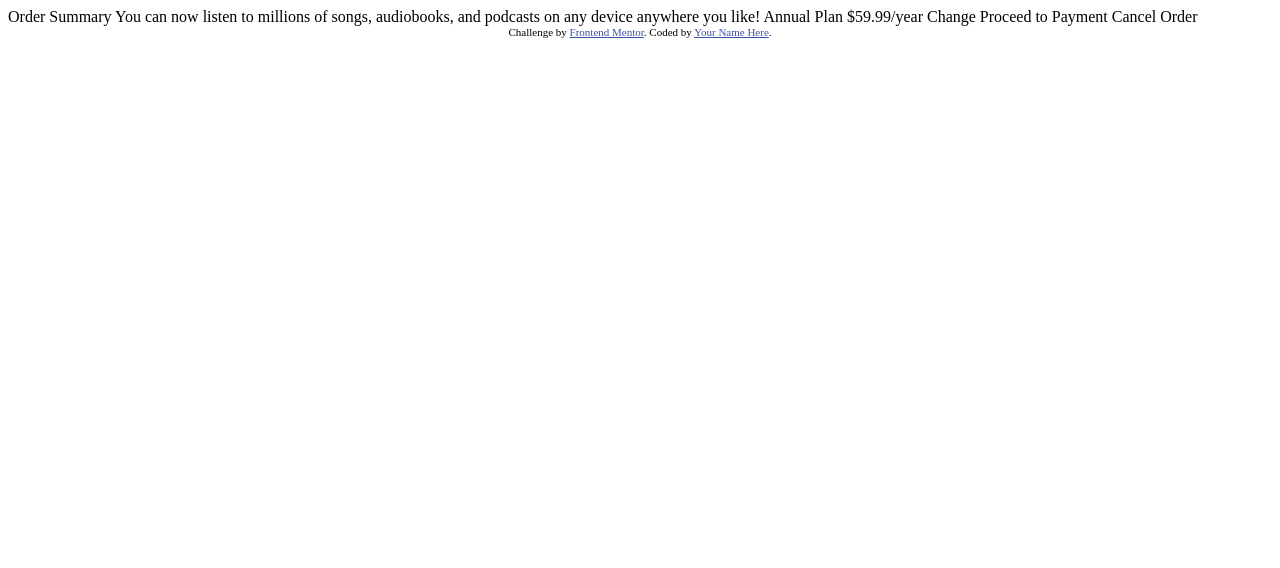
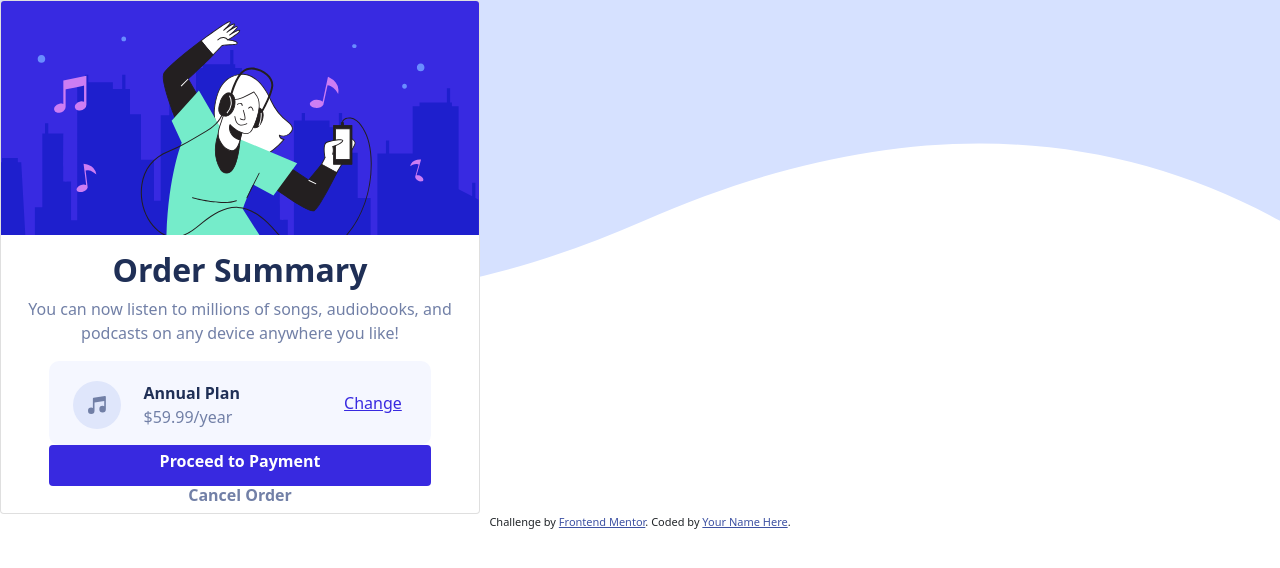
Before and after one commit to danielchang2001/Order-Summary-Component-Challenge, a plain HTML site: page index.html in a window 1280 px wide. Drawn offline with nearby package versions, Linux system fonts and the light colour scheme.

Commit message:
Added all html componenets with coloring. Need to change font, add borders, change alignment and position.

```diff
--- a/index.html
+++ b/index.html
@@ -3,35 +3,68 @@
 <head>
   <meta charset="UTF-8">
   <meta name="viewport" content="width=device-width, initial-scale=1.0"> <!-- displays site properly based on user's device -->
-
   <link rel="icon" type="image/png" sizes="32x32" href="./images/favicon-32x32.png">
-
   <title>Frontend Mentor | Order summary card</title>
+  <!-- Bootstrap CDN -->
+  <link href="https://cdn.jsdelivr.net/npm/bootstrap@5.1.3/dist/css/bootstrap.min.css" rel="stylesheet" integrity="sha384-1BmE4kWBq78iYhFldvKuhfTAU6auU8tT94WrHftjDbrCEXSU1oBoqyl2QvZ6jIW3" crossorigin="anonymous">
 
   <!-- Feel free to remove these styles or customise in your own stylesheet 👍 -->
   <style>
     .attribution { font-size: 11px; text-align: center; }
     .attribution a { color: hsl(228, 45%, 44%); }
+
+    .card {
+      width: 30rem;
+      align-items: center;
+      text-align: center;
+    }
+    .container {
+      width: 80%;
+      background-color: hsl(225, 100%, 98%);
+      border-radius: 10px;
+
+    }
+    .row {
+      margin-top: 20px;
+      margin-left: 0px;
+      margin-right: -18px;
+    }
+    .btn {
+      background-color: hsl(245, 75%, 52%);
+      width: 80%;
+    }
   </style>
 </head>
 <body>
-
-  Order Summary
-
-  You can now listen to millions of songs, audiobooks, and podcasts on any
-  device anywhere you like!
-
-  Annual Plan
-  $59.99/year
-
-  Change
-
-  Proceed to Payment
-  Cancel Order
+  <img style="width: 100%; top: -90px; position: absolute;" src="images/pattern-background-desktop.svg" alt="">
+  <div class="card">
+    <img src="images/illustration-hero.svg" alt="" class="card-img-top">
+    <div class="card-body">
+      <h2 class="card-title" style="color:hsl(223, 47%, 23%);"><strong>Order Summary</strong></h2>
+      <p style="color: hsl(224, 23%, 55%);" class="card-text">You can now listen to millions of songs, audiobooks, and podcasts on any
+        device anywhere you like!</p>
+    </div>
+    <div class="container">
+      <div class="row">
+        <div class="col-sm-2"style="text-align: left; margin-right: 8px;"><img src="images/icon-music.svg" alt=""></div>
+        <div class="col-sm-5" style ="text-align: left;">
+          <p style="color: hsl(224, 23%, 55%);"><span style="color: hsl(223, 47%, 23%)"><strong>Annual Plan</strong></span><br>$59.99/year</p>
+        </div>
+        <a class="col-sm-4" style="text-align: right; margin-top: 10px; color:hsl(245, 75%, 52%);" href="">Change</a>
+      </div>
+    </div>
+    <button type="button" class="btn">
+      <h6 style="color: white;"><strong>Proceed to Payment</strong></h6>
+    </button>
+    <h6 style="color: hsl(224, 23%, 55%);"><strong>Cancel Order</strong></h6>
+  </div>
 
   <div class="attribution">
     Challenge by <a href="https://www.frontendmentor.io?ref=challenge" target="_blank">Frontend Mentor</a>.
     Coded by <a href="#">Your Name Here</a>.
   </div>
+
+  <script src="https://cdn.jsdelivr.net/npm/@popperjs/core@2.10.2/dist/umd/popper.min.js" integrity="sha384-7+zCNj/IqJ95wo16oMtfsKbZ9ccEh31eOz1HGyDuCQ6wgnyJNSYdrPa03rtR1zdB" crossorigin="anonymous"></script>
+  <script src="https://cdn.jsdelivr.net/npm/bootstrap@5.1.3/dist/js/bootstrap.min.js" integrity="sha384-QJHtvGhmr9XOIpI6YVutG+2QOK9T+ZnN4kzFN1RtK3zEFEIsxhlmWl5/YESvpZ13" crossorigin="anonymous"></script>
 </body>
 </html>
```
